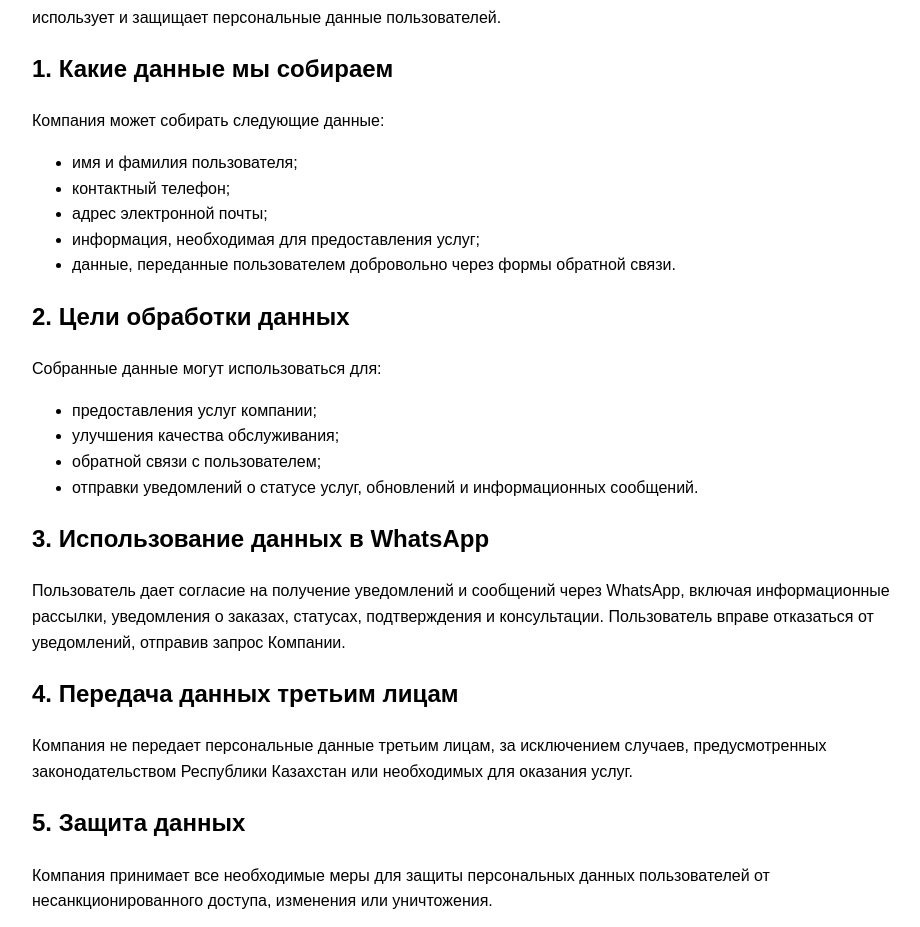
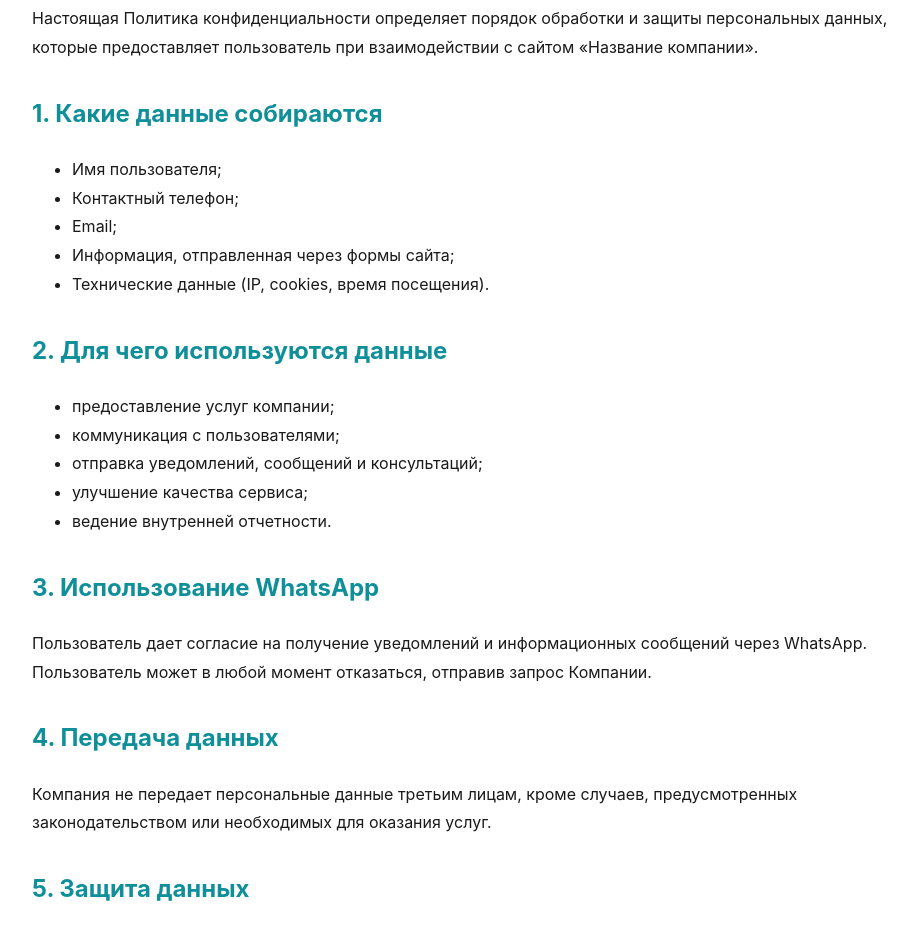
Before and after one commit to GIBei/GIBei.github.io, a plain HTML site: page privacy.html in a window 1280 px wide. Shown: the part 115-1042 px from the top of the page, without its empty margins (158-1078 px from the left). Drawn offline with Linux system fonts and the light colour scheme.

Commit message:
Update privacy.html

```diff
--- a/privacy.html
+++ b/privacy.html
@@ -1,78 +1,81 @@
 <!DOCTYPE html>
 <html lang="ru">
 <head>
-    <meta charset="UTF-8" />
-    <meta name="viewport" content="width=device-width, initial-scale=1.0" />
+    <meta charset="UTF-8">
+    <meta name="viewport" content="width=device-width, initial-scale=1.0">
     <title>Политика конфиденциальности</title>
     <style>
         body {
-            font-family: Arial, sans-serif;
-            margin: 20px auto;
+            font-family: "Inter", Arial, sans-serif;
             max-width: 900px;
+            margin: 40px auto;
             padding: 0 20px;
-            line-height: 1.6;
+            line-height: 1.8;
+            color: #1a1a1a;
         }
         h1 {
             color: #0f8f99;
+            font-size: 32px;
+        }
+        h2 {
+            color: #0f8f99;
+            margin-top: 30px;
         }
     </style>
 </head>
+
 <body>
 
 <h1>Политика конфиденциальности</h1>
 
 <p>
-Настоящая Политика конфиденциальности описывает, как «Название компании»
-(далее — Компания) собирает, использует и защищает персональные данные пользователей.
+Настоящая Политика конфиденциальности определяет порядок обработки и защиты персональных
+данных, которые предоставляет пользователь при взаимодействии с сайтом «Название компании».
 </p>
 
-<h2>1. Какие данные мы собираем</h2>
-<p>Компания может собирать следующие данные:</p>
+<h2>1. Какие данные собираются</h2>
 <ul>
-    <li>имя и фамилия пользователя;</li>
-    <li>контактный телефон;</li>
-    <li>адрес электронной почты;</li>
-    <li>информация, необходимая для предоставления услуг;</li>
-    <li>данные, переданные пользователем добровольно через формы обратной связи.</li>
+    <li>Имя пользователя;</li>
+    <li>Контактный телефон;</li>
+    <li>Email;</li>
+    <li>Информация, отправленная через формы сайта;</li>
+    <li>Технические данные (IP, cookies, время посещения).</li>
 </ul>
 
-<h2>2. Цели обработки данных</h2>
-<p>Собранные данные могут использоваться для:</p>
+<h2>2. Для чего используются данные</h2>
 <ul>
-    <li>предоставления услуг компании;</li>
-    <li>улучшения качества обслуживания;</li>
-    <li>обратной связи с пользователем;</li>
-    <li>отправки уведомлений о статусе услуг, обновлений и информационных сообщений.</li>
+    <li>предоставление услуг компании;</li>
+    <li>коммуникация с пользователями;</li>
+    <li>отправка уведомлений, сообщений и консультаций;</li>
+    <li>улучшение качества сервиса;</li>
+    <li>ведение внутренней отчетности.</li>
 </ul>
 
-<h2>3. Использование данных в WhatsApp</h2>
+<h2>3. Использование WhatsApp</h2>
 <p>
-Пользователь дает согласие на получение уведомлений и сообщений через WhatsApp, включая
-информационные рассылки, уведомления о заказах, статусах, подтверждения и консультации.
-Пользователь вправе отказаться от уведомлений, отправив запрос Компании.
+Пользователь дает согласие на получение уведомлений и информационных сообщений через WhatsApp.
+Пользователь может в любой момент отказаться, отправив запрос Компании.
 </p>
 
-<h2>4. Передача данных третьим лицам</h2>
+<h2>4. Передача данных</h2>
 <p>
-Компания не передает персональные данные третьим лицам, за исключением случаев,
-предусмотренных законодательством Республики Казахстан или необходимых для оказания услуг.
+Компания не передает персональные данные третьим лицам, кроме случаев, предусмотренных
+законодательством или необходимых для оказания услуг.
 </p>
 
 <h2>5. Защита данных</h2>
 <p>
-Компания принимает все необходимые меры для защиты персональных данных пользователей
-от несанкционированного доступа, изменения или уничтожения.
+Компания обеспечивает технические и организационные меры для защиты данных от утечки,
+несанкционированного доступа или изменения.
 </p>
 
 <h2>6. Права пользователя</h2>
 <p>
-Пользователь имеет право на удаление, обновление или исправление своих данных,
-а также на отзыв согласия на их обработку.
+Пользователь может запросить удаление, изменение или уточнение своих данных.
 </p>
 
-<h2>7. Контактная информация</h2>
+<h2>7. Контакты</h2>
 <p>
-По вопросам, связанным с обработкой данных, вы можете связаться по адресу:<br>
 Email: info@вашдомен.kz<br>
 Телефон: +7 (___) ___-__-__
 </p>
```
